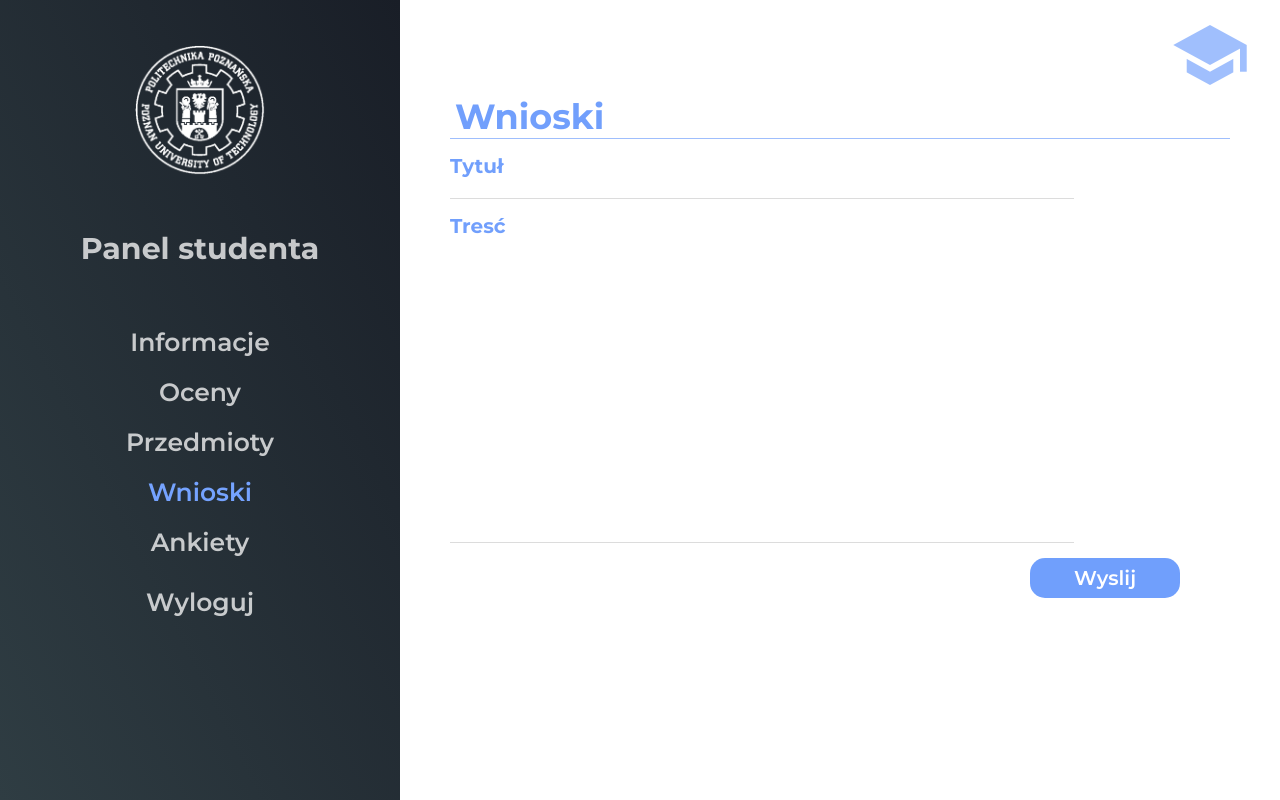
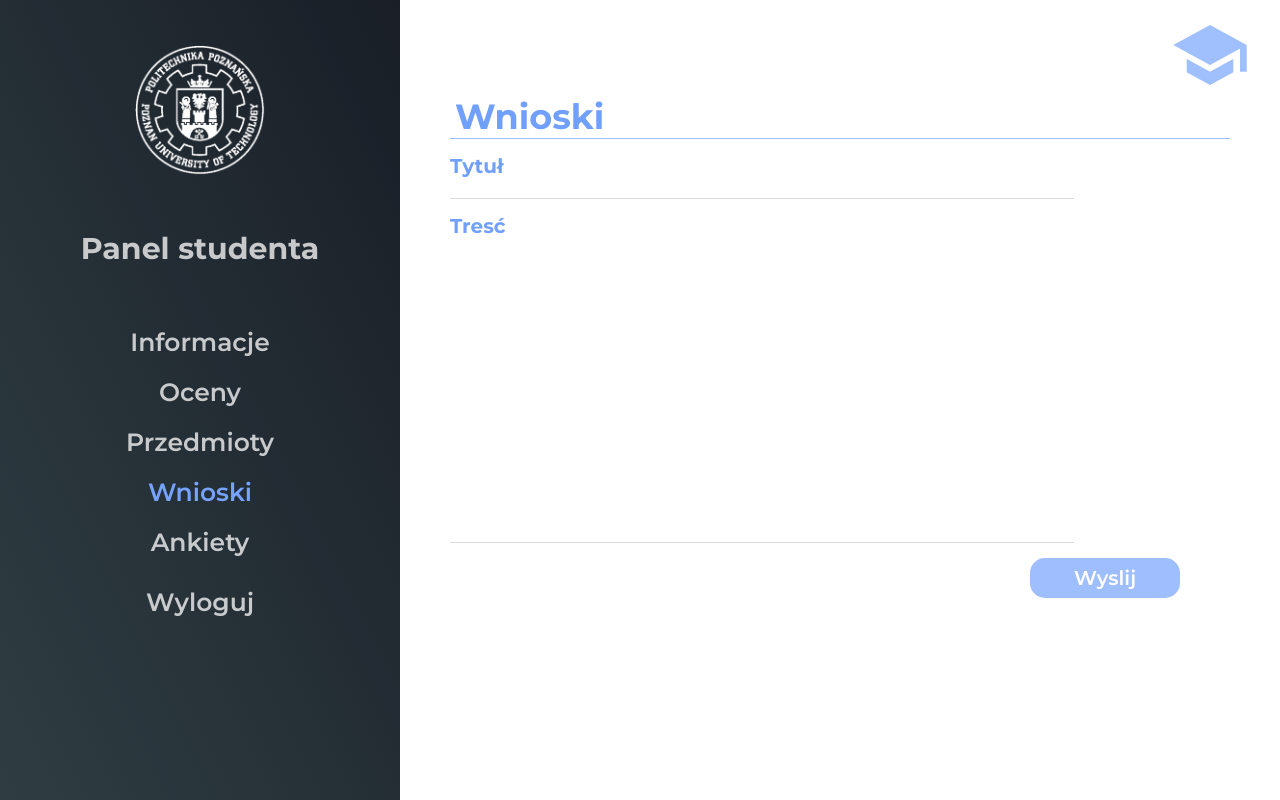
Before and after one commit to ioioiolab2018/SZBD-Angular, an Angular app: page /student/proposals/new in a window 1280 px wide. Built offline with nearby package versions, Linux system fonts and the light colour scheme.

Commit message:
Podłączenie widoku nowego wniosku do HttpService

```diff
--- a/src/app/forms/student-panel/components/new-proposal/new-proposal.component.html
+++ b/src/app/forms/student-panel/components/new-proposal/new-proposal.component.html
@@ -1,14 +1,14 @@
-<szbd-heading heading="Wnioski" (ngSubmit)="sendProposal()"></szbd-heading>
-<form [formGroup]="proposalForm">
+<szbd-heading heading="Wnioski"></szbd-heading>
+<form [formGroup]="proposalForm" (ngSubmit)="sendProposal()">
     <div>
         <label for="topic">Tytuł</label>
         <input type="text" name="topic" id="topic" formControlName="topic">
     </div>
     <div>
         <label for="content">Tresć</label>
-        <textarea name="content" id="content" formControlName="topic"></textarea>
+        <textarea name="content" id="content" formControlName="content"></textarea>
     </div>
     <div>
-        <button type="submit">Wyslij</button>
+        <button type="submit" [disabled]="!proposalForm.valid">Wyslij</button>
     </div>
 </form>
--- a/src/app/forms/student-panel/components/new-proposal/new-proposal.component.ts
+++ b/src/app/forms/student-panel/components/new-proposal/new-proposal.component.ts
@@ -1,21 +1,33 @@
 import { Component, OnInit } from '@angular/core';
-import { FormGroup, FormControl } from '@angular/forms';
+import { FormGroup, FormControl, Validators } from '@angular/forms';
+import { ProposalService } from './services/proposal.service';
+import { Proposal } from 'src/app/shared/model/proposal';
 
 @Component({
     selector: 'app-new-proposal',
     templateUrl: './new-proposal.component.html',
-    styleUrls: ['./new-proposal.component.scss']
+    styleUrls: ['./new-proposal.component.scss'],
+    providers: [ProposalService]
 })
 export class NewProposalComponent implements OnInit {
     proposalForm: FormGroup;
-    constructor() {
+    constructor(private proposalService: ProposalService) {
         this.proposalForm = new FormGroup({
-            topic: new FormControl(''),
-            content: new FormControl('')
+            topic: new FormControl('', Validators.required),
+            content: new FormControl('', Validators.required)
         });
     }
 
     ngOnInit() {}
 
-    sendProposal(): void {}
+    sendProposal(): void {
+        this.proposalService.saveProposal(
+            new Proposal(
+                null,
+                this.proposalForm.value.topic,
+                this.proposalForm.value.content,
+                new Date()
+            )
+        );
+    }
 }
--- /dev/null
+++ b/src/app/forms/student-panel/components/new-proposal/services/proposal.service.ts
@@ -0,0 +1,12 @@
+import { Injectable } from '@angular/core';
+import { HttpService } from '../../../services/http.service';
+import { Proposal } from 'src/app/shared/model/proposal';
+
+@Injectable()
+export class ProposalService {
+    constructor(private httpService: HttpService) {}
+
+    saveProposal(val: Proposal): void {
+        this.httpService.saveProposal(val);
+    }
+}
--- a/src/app/forms/student-panel/services/http.service.ts
+++ b/src/app/forms/student-panel/services/http.service.ts
@@ -58,7 +58,9 @@ export class HttpService {
         ).asObservable();
     }
 
-    saveProposal(val): void {}
+    saveProposal(val: Proposal): void {
+        console.log(val, 'Save proposal!');
+    }
 
     getQuestionnaires(filter: string): Observable<Array<TableData>> {
         return new BehaviorSubject<Array<TableData>>([
@@ -96,7 +98,7 @@ export class HttpService {
     }
 
     saveQuestionnaire(val: QuestionnaireAnswer): void {
-        console.log('Save answer!');
+        console.log(val, 'Save answer!');
     }
 
     getSubjects(): Observable<Array<SemesterData>> {
```
